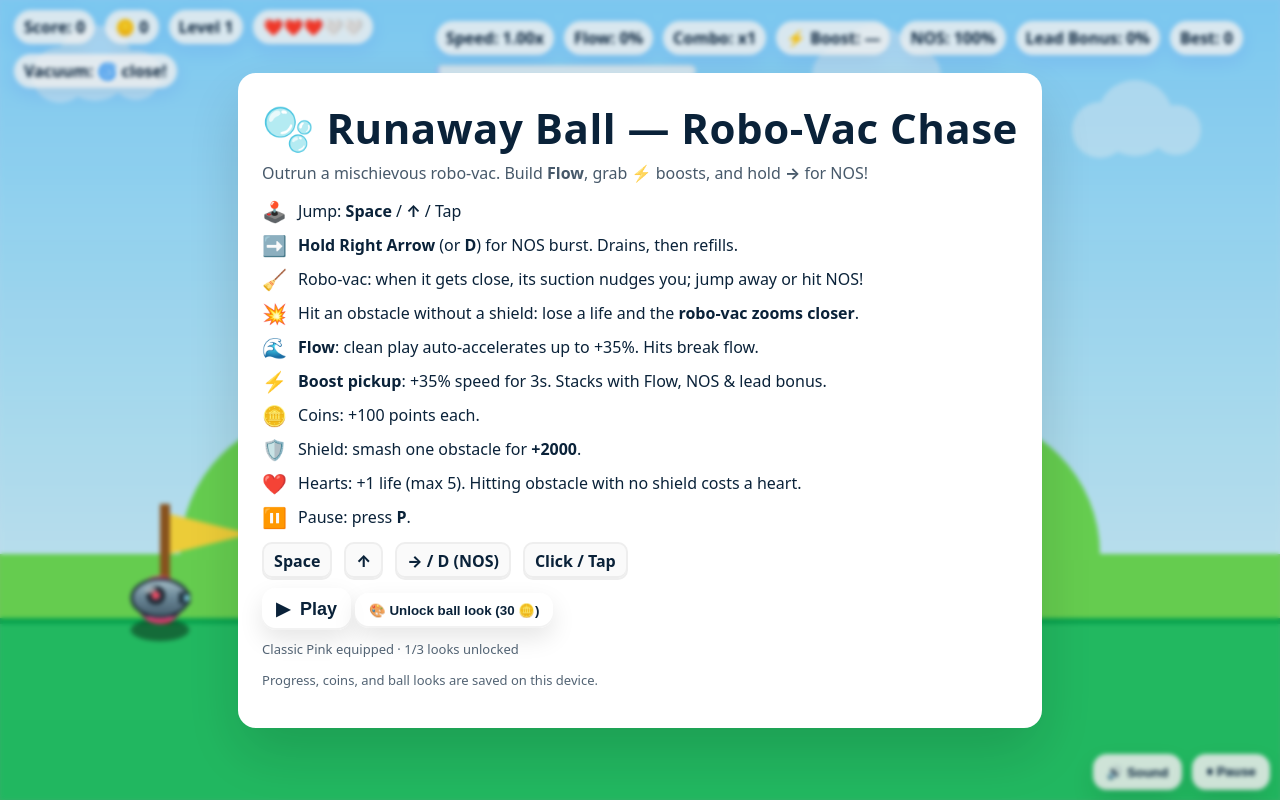
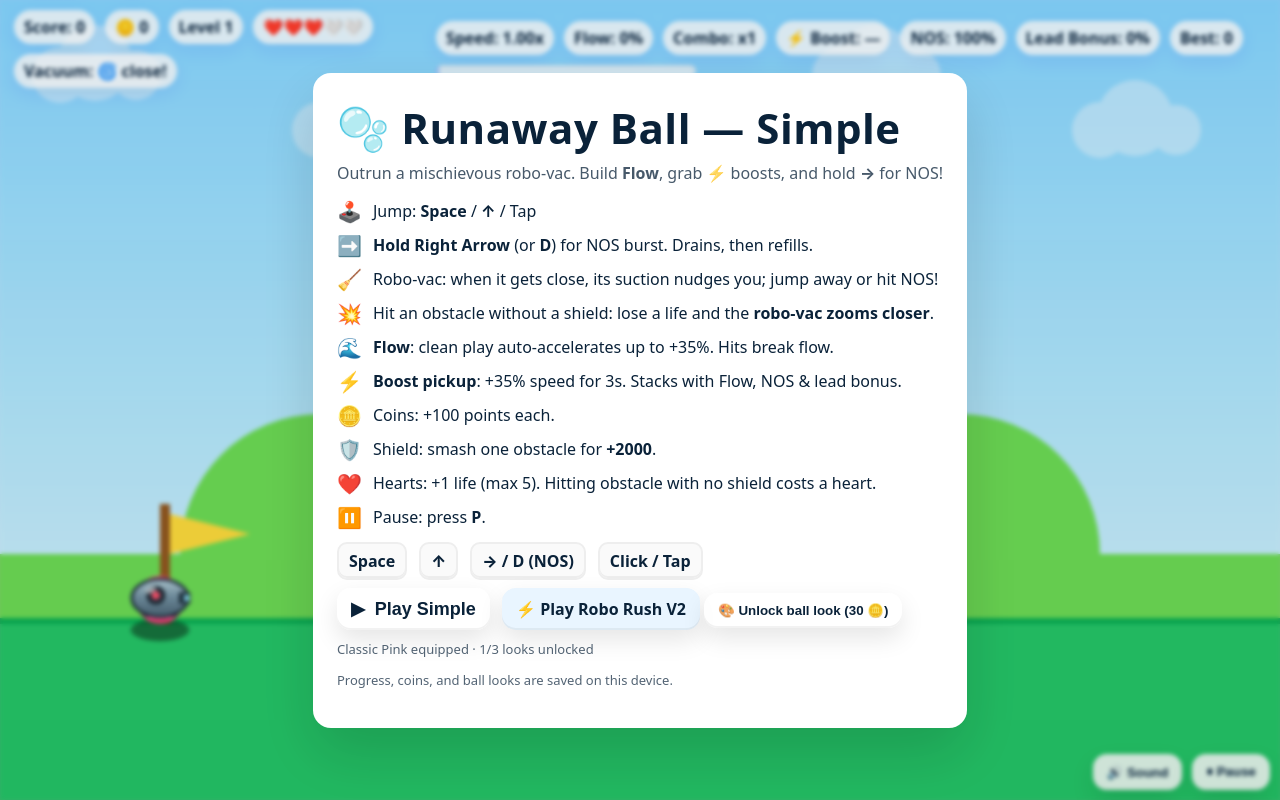
Before and after one commit to ahsham/balljumper, a plain HTML site: page index.html in a window 1280 px wide. Drawn offline with Linux system fonts and the light colour scheme.

Commit message:
new version

```diff
--- a/index.html
+++ b/index.html
@@ -54,6 +54,7 @@
   }
   button:hover{filter:brightness(1.05)}
   button:active{transform:translateY(1px)}
+  .version-link{display:inline-block; text-decoration:none; appearance:none; border-radius:14px; padding:10px 14px; font-weight:700; background:#e9f5ff; color:var(--ink); box-shadow:0 10px 24px #0000001a, inset 0 -2px 0 #0000000d; cursor:pointer; margin-left:8px;}
   .overlay{ position:fixed; inset:0; display:grid; place-items:center; background:linear-gradient(#00000010, #00000015); backdrop-filter:saturate(120%) blur(2px); }
   .card{ background:#fff; padding:26px 24px; border-radius:18px; box-shadow:0 25px 60px #00000025; max-width:min(92vw, 860px); text-align:left; }
   .title{font-size:clamp(28px, 4.5vw, 42px); margin:0 0 6px 0; letter-spacing:.5px}
@@ -103,7 +104,7 @@
 
 <div class="overlay" id="menu">
   <div class="card">
-    <h1 class="title">🫧 Runaway Ball — Robo-Vac Chase</h1>
+    <h1 class="title">🫧 Runaway Ball — Simple</h1>
     <p class="subtitle">Outrun a mischievous robo-vac. Build <b>Flow</b>, grab ⚡ boosts, and hold <b>→</b> for NOS!</p>
     <div class="instructions">
       <span class="emoji">🕹️</span><div>Jump: <b>Space</b> / <b>↑</b> / Tap</div>
@@ -120,7 +121,8 @@
     <div class="keys">
       <span class="key">Space</span><span class="key">↑</span><span class="key">→ / D (NOS)</span><span class="key">Click / Tap</span>
     </div>
-    <button id="playBtn" style="font-size:18px">▶&nbsp; Play</button>
+    <button id="playBtn" style="font-size:18px">▶&nbsp; Play Simple</button>
+    <a class="version-link" href="robo-rush-v2.html">⚡ Play Robo Rush V2</a>
     <button id="styleBtn">🎨 Unlock ball look (30 🪙)</button>
     <p class="note" id="styleNote">Classic pink ball equipped.</p>
     <p class="note">Progress, coins, and ball looks are saved on this device.</p>
```
Also changed, not shown: robo-rush-v2.html (renamed from robo-rush/index.html, +2 -2 lines).
